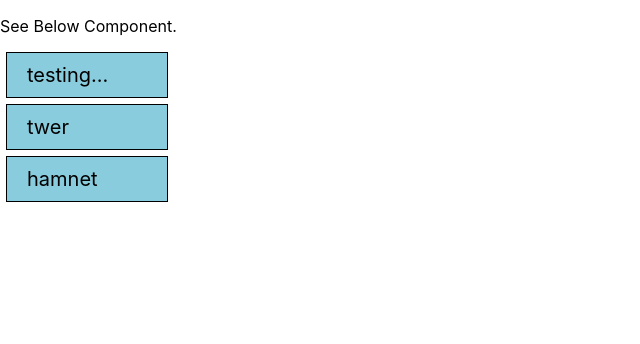
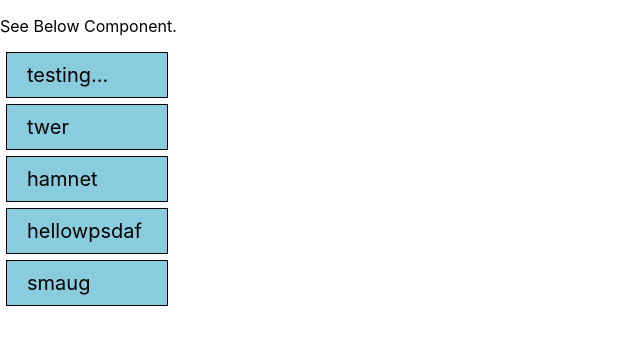
Before and after one commit to markghsu/react-drag-drop, a React (Create React App) app: page / in a window 1280 px wide. Shown: the top 344 px of the page, without its empty margins (0-640 px from the left). Built offline with nearby package versions, Linux system fonts and the light colour scheme.

Commit message:
Add reordering callback for use in app.

```diff
--- a/src/App.js
+++ b/src/App.js
@@ -1,8 +1,11 @@
 import React from 'react';
 import DragAndDropContainer from './components/DragAndDropContainer';
 
-function App() {
-  let children = [
+class App extends React.Component {
+  constructor() {
+    super();
+    this.state = {
+      children: [
         {
           id:'a',
           text: "testing..."
@@ -14,19 +17,37 @@ function App() {
         {
           id:'c',
           text: "hamnet"
+        },
+        {
+          id:'d',
+          text: "hellowpsdaf"
+        },
+        {
+          id:'e',
+          text: "smaug"
         }
-    ];
+      ]
+    };
+  }
 
+  handleReorder = (neworder) => {
+      this.setState(() => ({
+        children: neworder
+      }));
+  }
+  render() {
+    const {children} = this.state;
     return (
       <div className="App">
         <header className="App-header">
           <p>
             See Below Component.
           </p>
-        <DragAndDropContainer children={children} />
+          <DragAndDropContainer children={children} reorder={this.handleReorder} />
         </header>
       </div>
     );
   }
+}
 
 export default App;
--- a/src/components/DragAndDropContainer.js
+++ b/src/components/DragAndDropContainer.js
@@ -29,15 +29,31 @@ class DragAndDropContainer extends React.Component {
     }
 
     handleDragEnd (eve,id) {
-        //console.log('dragend',id);
         this.setState({
             dragging: null
         });
     }
 
-    handleDrop (eve,id) {
+    handleDrop (eve,endid) {
+        const children = this.props.children;
         eve.preventDefault();
-        console.log('drop',id);
+        const initialID = eve.dataTransfer.getData('application/listId');
+        console.log('drop',endid,initialID);
+        // IF WE WANT TO RETURN EXACT ARRAY, DON'T BOTHER WITH MAP.
+        const indInitial = children.findIndex(e => e.id === initialID);
+        const indEnd = children.findIndex(e => e.id === endid);
+        let newOrder;
+        if (indInitial === indEnd) {
+            return;
+        }
+        else if (indInitial < indEnd) {
+            newOrder = [].concat(children.slice(0,indInitial), children.slice(indInitial+1,indEnd+1),[children[indInitial]],children.slice(indEnd+1));
+        }
+        else {
+            newOrder = [].concat(children.slice(0,indEnd), children.slice(indEnd+1,indInitial+1),[children[indEnd]],children.slice(indInitial+1));
+        }
+        this.props.reorder(newOrder);
+        //const order = this.props.children.map(e => e.id);
     }
 
     render() {
```
Lines whose indentation alone changed are shown as unchanged.
